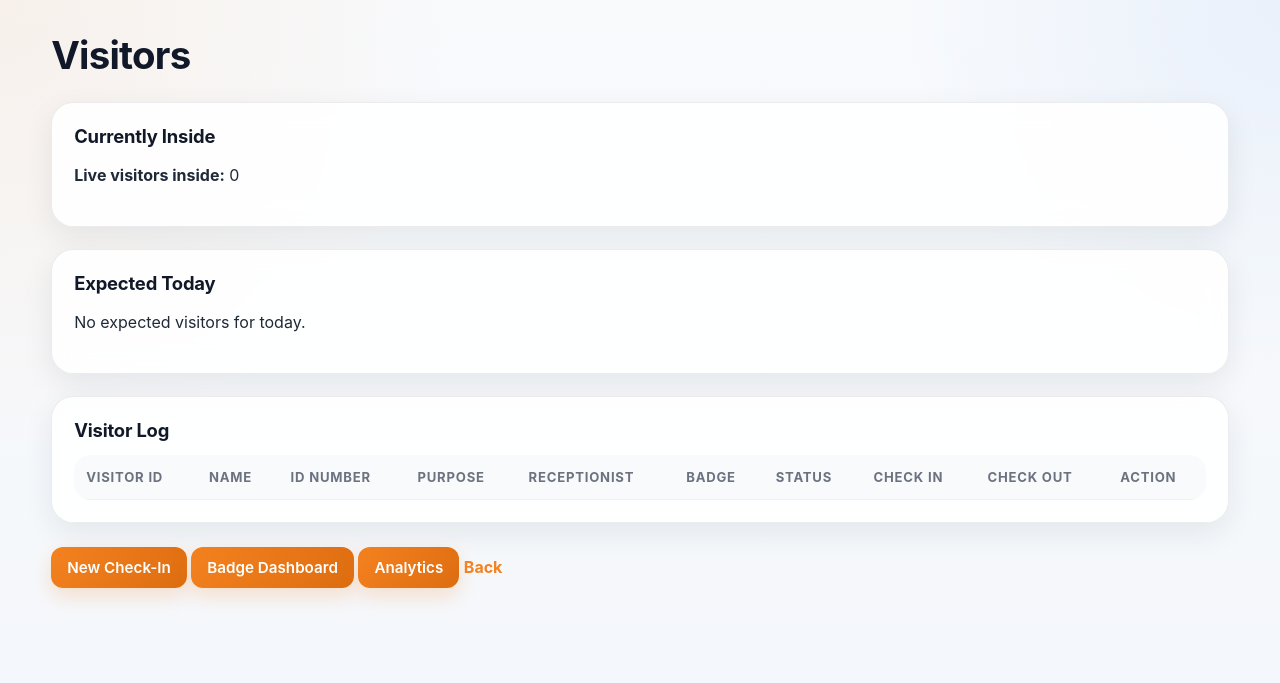
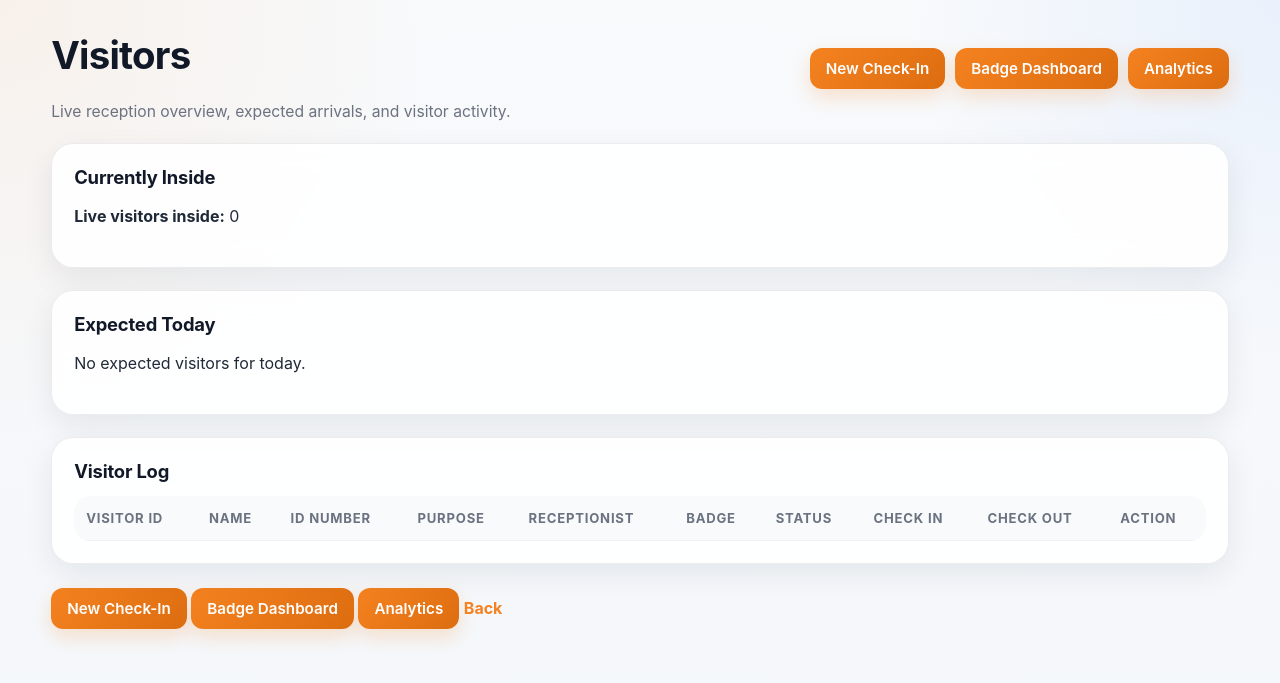
Before and after one commit to amberg710/visitor_delivery_demo-, a Flask app: page /visitors in a window 1280 px wide. Shown: the top 683 px of the page. Run offline with Flask 3, Linux system fonts and the light colour scheme; lists and menus that the app fills with data are empty; parts of the project's set-up code (start-up, migrations or seed data) failed here and were passed over.

Commit message:
Update visitors.html

```diff
--- a/templates/visitors.html
+++ b/templates/visitors.html
@@ -7,7 +7,17 @@
 <body>
 <div class="container">
 
-    <h1>Visitors</h1>
+   <div class="page-hero">
+    <div>
+        <h1>Visitors</h1>
+        <div class="page-subtitle">Live reception overview, expected arrivals, and visitor activity.</div>
+    </div>
+    <div class="top-actions">
+        <a class="button" href="/checkin">New Check-In</a>
+        <a class="button" href="/badges">Badge Dashboard</a>
+        <a class="button" href="/analytics">Analytics</a>
+    </div>
+</div>
 
     <div class="card">
         <h2>Currently Inside</h2>
```
